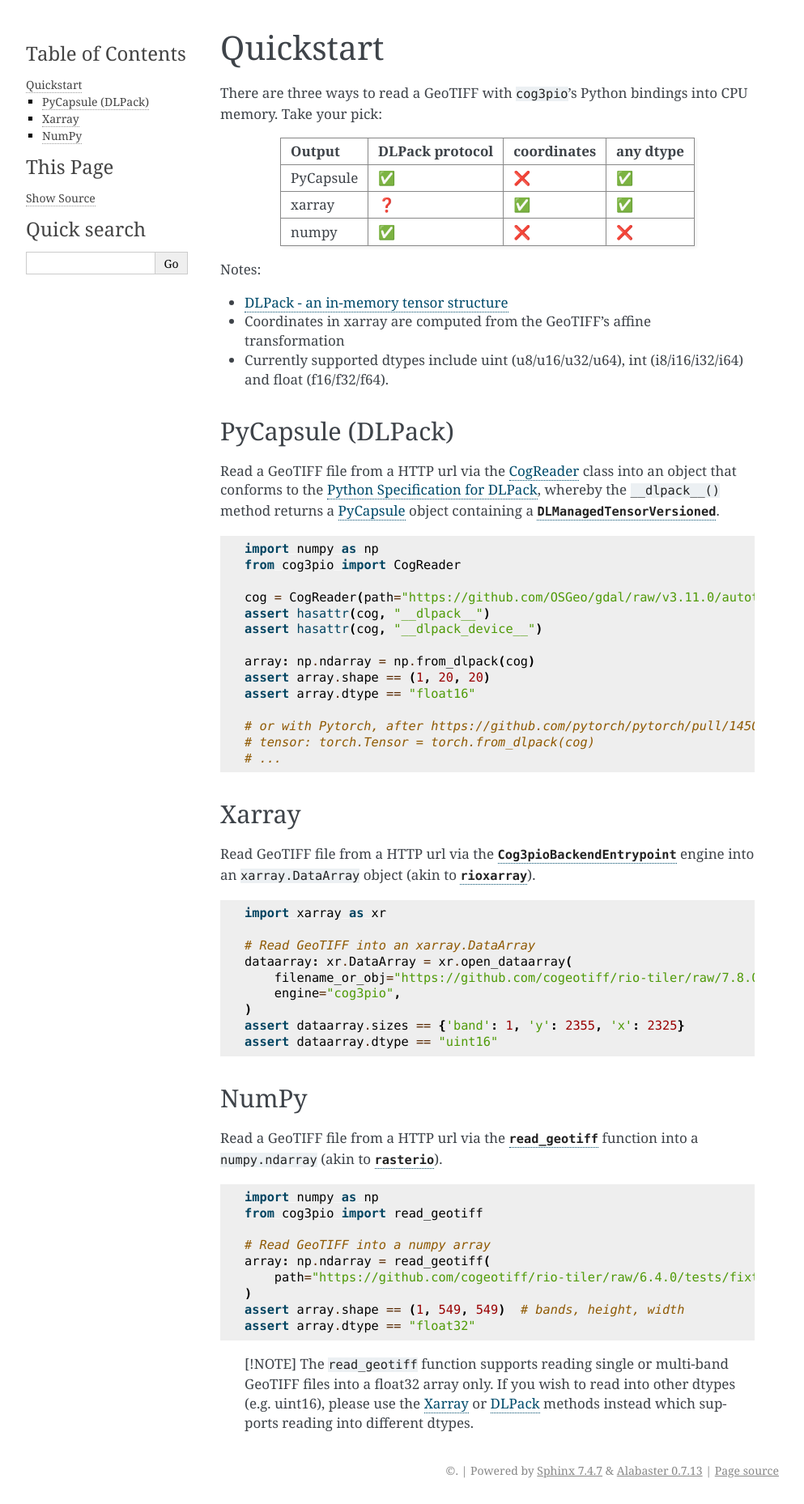
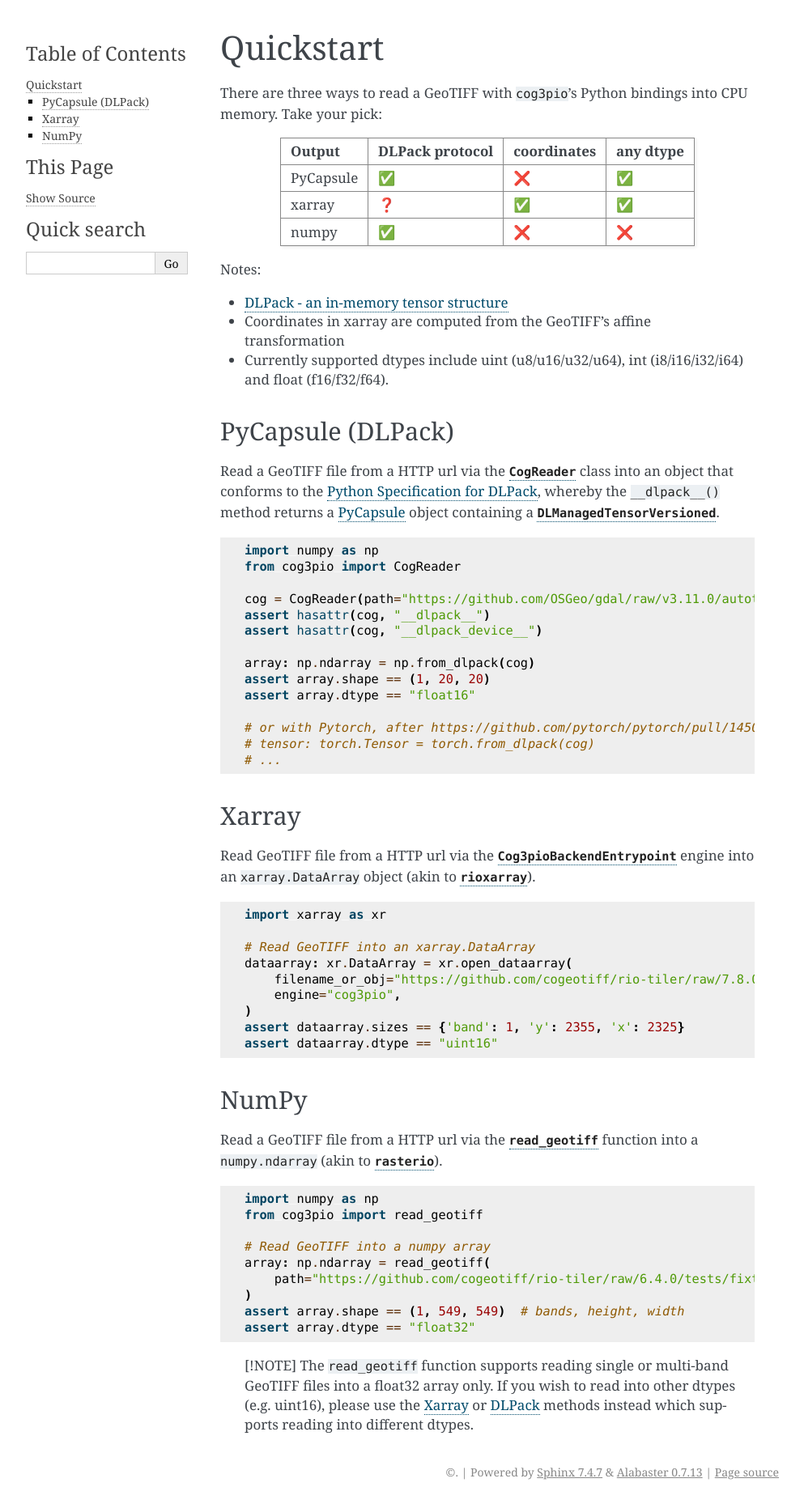
Before and after one commit to weiji14/cog3pio, a Sphinx documentation site: the page built from docs/quickstart.md, in a window 1280 px wide. Shown: the whole page at 81% size, without its empty margins (148-1141 px from the left). Built offline with Sphinx 7.4.7, drawn with Linux system fonts in a browser that asks for light colours.

````diff
--- a/docs/quickstart.md
+++ b/docs/quickstart.md
@@ -18,7 +18,7 @@ Notes:
 
 ## PyCapsule (DLPack)
 
-Read a GeoTIFF file from a HTTP url via the [CogReader](/api.html#dlpack) class into an
+Read a GeoTIFF file from a HTTP url via the [`CogReader`](api.html#dlpack) class into an
 object that conforms to the
 [Python Specification for DLPack](https://dmlc.github.io/dlpack/latest/python_spec.html),
 whereby the `__dlpack__()` method returns a
@@ -44,7 +44,7 @@ assert array.dtype == "float16"
 
 ## Xarray
 
-Read GeoTIFF file from a HTTP url via the [`Cog3pioBackendEntrypoint`](/api.html#xarray)
+Read GeoTIFF file from a HTTP url via the [`Cog3pioBackendEntrypoint`](api.html#xarray)
 engine into an `xarray.DataArray` object (akin to
 [`rioxarray`](https://corteva.github.io/rioxarray)).
 
@@ -62,7 +62,7 @@ assert dataarray.dtype == "uint16"
 
 ## NumPy
 
-Read a GeoTIFF file from a HTTP url via the [`read_geotiff`](/api.html#numpy) function
+Read a GeoTIFF file from a HTTP url via the [`read_geotiff`](api.html#numpy) function
 into a `numpy.ndarray` (akin to [`rasterio`](https://rasterio.readthedocs.io)).
 
 ```python
````
Also changed, not shown: docs/api.md (+2 -1 lines), docs/index.md (+2 -2 lines).
